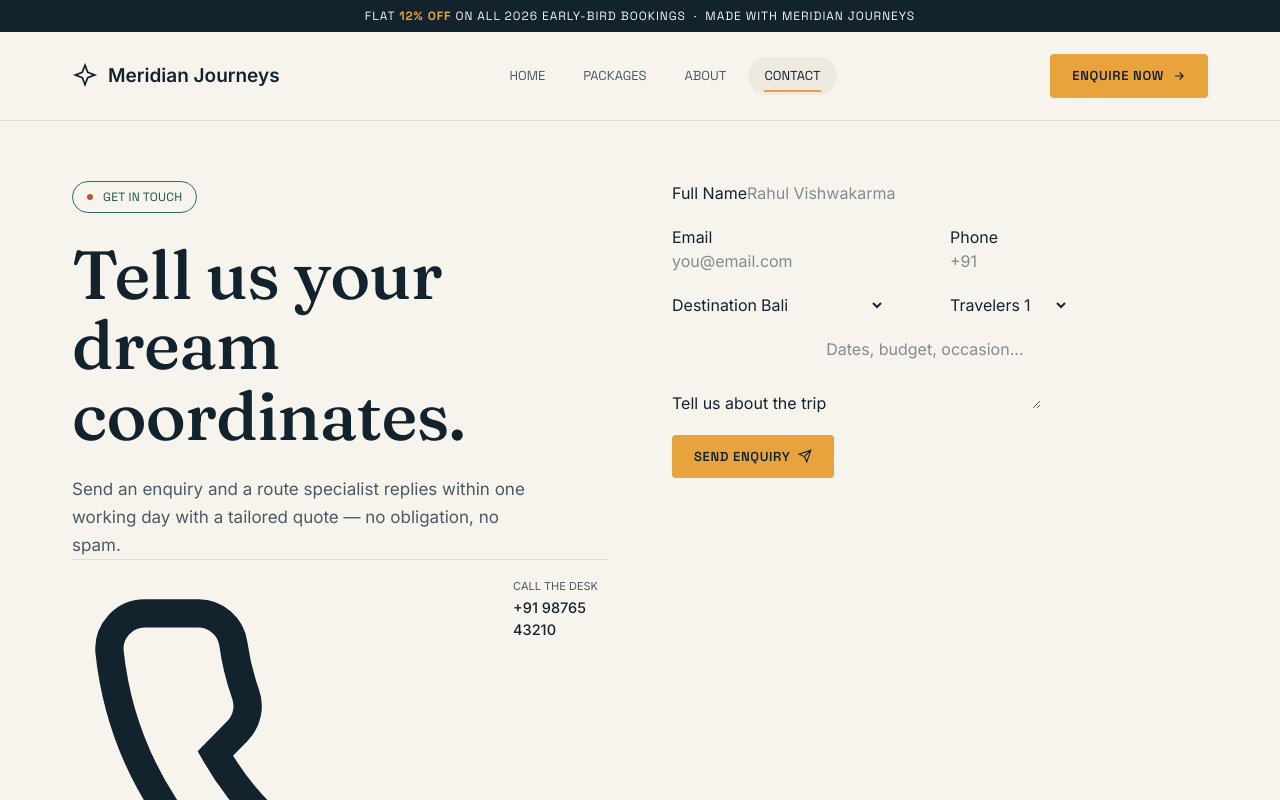
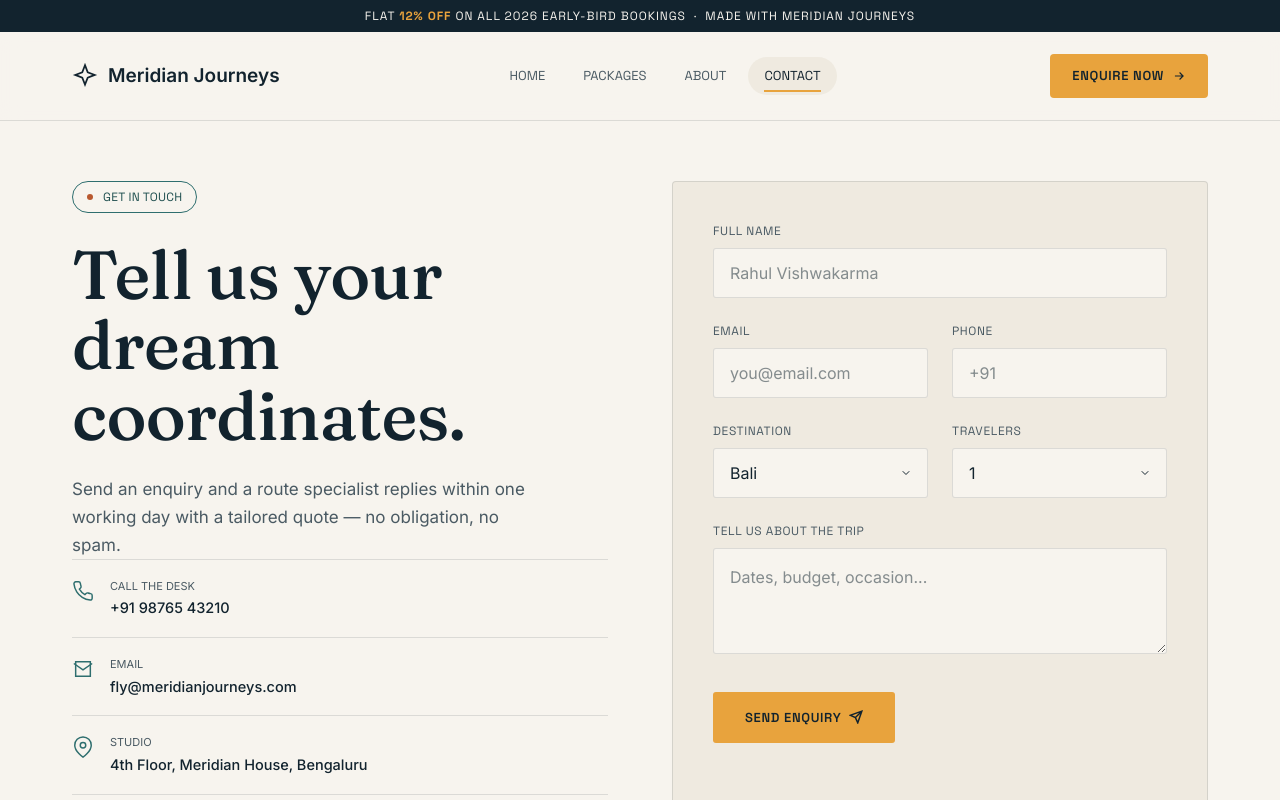
Before and after one commit to codearcher-dev/tours-travels-react, a React (Vite) app: page /contact in a window 1280 px wide. Shown: the top 800 px of the page. Built offline with nearby package versions, Linux system fonts and the light colour scheme.

Commit message:
Contact form invisibility fixed

```diff
--- a/src/pages/Contact.jsx
+++ b/src/pages/Contact.jsx
@@ -29,8 +29,8 @@ export default function Contact() {
             quote — no obligation, no spam.
           </p>
 
-          <div className="flex gap-4 items-start py-[18px] border-t border-line last:border-b">
-            <svg viewBox="0 0 24 24" fill="none" stroke="currentColor" strokeWidth="1.6">
+          <div className="flex gap-4 items-start py-[18px] border-t border-line">
+            <svg className="w-[22px] h-[22px] text-teal shrink-0 mt-0.5" viewBox="0 0 24 24" fill="none" stroke="currentColor" strokeWidth="1.6">
               <path d="M22 16.92v3a2 2 0 01-2.18 2 19.8 19.8 0 01-8.63-3.07 19.5 19.5 0 01-6-6 19.8 19.8 0 01-3.07-8.67A2 2 0 014.11 2h3a2 2 0 012 1.72c.13.96.36 1.9.68 2.81a2 2 0 01-.45 2.11L8.09 9.91a16 16 0 006 6l1.27-1.27a2 2 0 012.11-.45c.91.32 1.85.55 2.81.68A2 2 0 0122 16.92z" />
             </svg>
             <div>
@@ -39,8 +39,8 @@ export default function Contact() {
             </div>
           </div>
 
-          <div className="flex gap-4 items-start py-[18px] border-t border-line last:border-b">
-            <svg viewBox="0 0 24 24" fill="none" stroke="currentColor" strokeWidth="1.6">
+          <div className="flex gap-4 items-start py-[18px] border-t border-line">
+            <svg className="w-[22px] h-[22px] text-teal shrink-0 mt-0.5" viewBox="0 0 24 24" fill="none" stroke="currentColor" strokeWidth="1.6">
               <path d="M4 4h16v16H4V4z" />
               <path d="M22 6l-10 7L2 6" />
             </svg>
@@ -50,8 +50,8 @@ export default function Contact() {
             </div>
           </div>
 
-          <div className="flex gap-4 items-start py-[18px] border-t border-line last:border-b">
-            <svg viewBox="0 0 24 24" fill="none" stroke="currentColor" strokeWidth="1.6">
+          <div className="flex gap-4 items-start py-[18px] border-y border-line">
+            <svg className="w-[22px] h-[22px] text-teal shrink-0 mt-0.5" viewBox="0 0 24 24" fill="none" stroke="currentColor" strokeWidth="1.6">
               <path d="M21 10c0 7-9 13-9 13s-9-6-9-13a9 9 0 0118 0z" />
               <circle cx="12" cy="10" r="3" />
             </svg>
@@ -66,25 +66,26 @@ export default function Contact() {
           </div>
         </div>
 
-        <form className="form-card reveal" onSubmit={handleSubmit}>
-          <div className="mb-5">
-            <label>Full Name</label>
-            <input type="text" placeholder="Rahul Vishwakarma" required />
+        <form className="bg-paper-dim p-8 sm:p-10 rounded-sm border border-line" onSubmit={handleSubmit}>
+          <div className="mb-6">
+            <label className="block text-[12px] font-mono uppercase tracking-[0.05em] text-ink-soft mb-2">Full Name</label>
+            <input className="w-full h-[50px] px-4 rounded-[3px] border border-line bg-paper focus:outline-none focus:border-teal transition-colors" type="text" placeholder="Rahul Vishwakarma" required />
           </div>
-          <div className="grid grid-cols-1 sm:grid-cols-2 gap-5">
-            <div className="mb-5">
-              <label>Email</label>
-              <input type="email" placeholder="you@email.com" required />
+          <div className="grid grid-cols-1 sm:grid-cols-2 gap-6">
+            <div className="mb-6">
+              <label className="block text-[12px] font-mono uppercase tracking-[0.05em] text-ink-soft mb-2">Email</label>
+              <input className="w-full h-[50px] px-4 rounded-[3px] border border-line bg-paper focus:outline-none focus:border-teal transition-colors" type="email" placeholder="you@email.com" required />
             </div>
-            <div className="mb-5">
-              <label>Phone</label>
-              <input type="tel" placeholder="+91" />
+            <div className="mb-6">
+              <label className="block text-[12px] font-mono uppercase tracking-[0.05em] text-ink-soft mb-2">Phone</label>
+              <input className="w-full h-[50px] px-4 rounded-[3px] border border-line bg-paper focus:outline-none focus:border-teal transition-colors" type="tel" placeholder="+91" />
             </div>
           </div>
-          <div className="grid grid-cols-1 sm:grid-cols-2 gap-5">
-            <div className="mb-5">
-              <label>Destination</label>
-              <select>
+          <div className="grid grid-cols-1 sm:grid-cols-2 gap-6">
+            <div className="mb-6">
+              <label className="block text-[12px] font-mono uppercase tracking-[0.05em] text-ink-soft mb-2">Destination</label>
+              <div className="relative">
+                <select className="w-full h-[50px] px-4 rounded-[3px] border border-line bg-paper focus:outline-none focus:border-teal transition-colors appearance-none">
                   <option>Bali</option>
                   <option>Santorini</option>
                   <option>Kyoto</option>
@@ -92,26 +93,37 @@ export default function Contact() {
                   <option>Marrakech</option>
                   <option>Iceland</option>
                 </select>
+                <div className="absolute inset-y-0 right-4 flex items-center pointer-events-none">
+                  <svg width="12" height="12" viewBox="0 0 24 24" fill="none" stroke="currentColor" strokeWidth="2" strokeLinecap="round" strokeLinejoin="round"><path d="M6 9l6 6 6-6"/></svg>
                 </div>
-            <div className="mb-5">
-              <label>Travelers</label>
-              <select>
+              </div>
+            </div>
+            <div className="mb-6">
+              <label className="block text-[12px] font-mono uppercase tracking-[0.05em] text-ink-soft mb-2">Travelers</label>
+              <div className="relative">
+                <select className="w-full h-[50px] px-4 rounded-[3px] border border-line bg-paper focus:outline-none focus:border-teal transition-colors appearance-none">
                   <option>1</option>
                   <option>2</option>
                   <option>3–4</option>
                   <option>5+</option>
                 </select>
+                <div className="absolute inset-y-0 right-4 flex items-center pointer-events-none">
+                  <svg width="12" height="12" viewBox="0 0 24 24" fill="none" stroke="currentColor" strokeWidth="2" strokeLinecap="round" strokeLinejoin="round"><path d="M6 9l6 6 6-6"/></svg>
                 </div>
               </div>
-          <div className="mb-5">
-            <label>Tell us about the trip</label>
-            <textarea rows="3" placeholder="Dates, budget, occasion..."></textarea>
             </div>
-          <button className="inline-flex items-center gap-2 font-mono text-[13px] uppercase font-semibold px-[22px] py-[12px] rounded-sm tracking-[0.05em] transition-[transform,box-shadow,background] duration-250 bg-gold text-ink hover:bg-gold-deep hover:-translate-y-[2px] hover:shadow-[0_10px_24px_rgba(232,163,61,0.35)] active:translate-y-0 active:scale-95" type="submit">
+          </div>
+          <div className="mb-8">
+            <label className="block text-[12px] font-mono uppercase tracking-[0.05em] text-ink-soft mb-2">Tell us about the trip</label>
+            <textarea className="w-full p-4 rounded-[3px] border border-line bg-paper focus:outline-none focus:border-teal transition-colors resize-y" rows="3" placeholder="Dates, budget, occasion..."></textarea>
+          </div>
+          <button className="inline-flex items-center justify-center w-full sm:w-auto gap-2 font-mono text-[13px] uppercase font-semibold px-[32px] py-[16px] rounded-[3px] tracking-[0.05em] transition-all duration-300 bg-gold text-ink hover:bg-gold-deep hover:-translate-y-[2px] hover:shadow-[0_10px_24px_rgba(232,163,61,0.35)] active:translate-y-0 active:scale-[0.98]" type="submit">
             {submitted ? 'Enquiry Sent ✓' : 'Send Enquiry'}
-            <svg width="14" height="14" viewBox="0 0 24 24" fill="none" stroke="currentColor" strokeWidth="2">
+            {!submitted && (
+              <svg width="14" height="14" viewBox="0 0 24 24" fill="none" stroke="currentColor" strokeWidth="2.5">
                 <path d="M22 2L11 13M22 2l-7 20-4-9-9-4 20-7z" />
               </svg>
+            )}
           </button>
         </form>
       </div>
```
Lines whose indentation alone changed are shown as unchanged.
